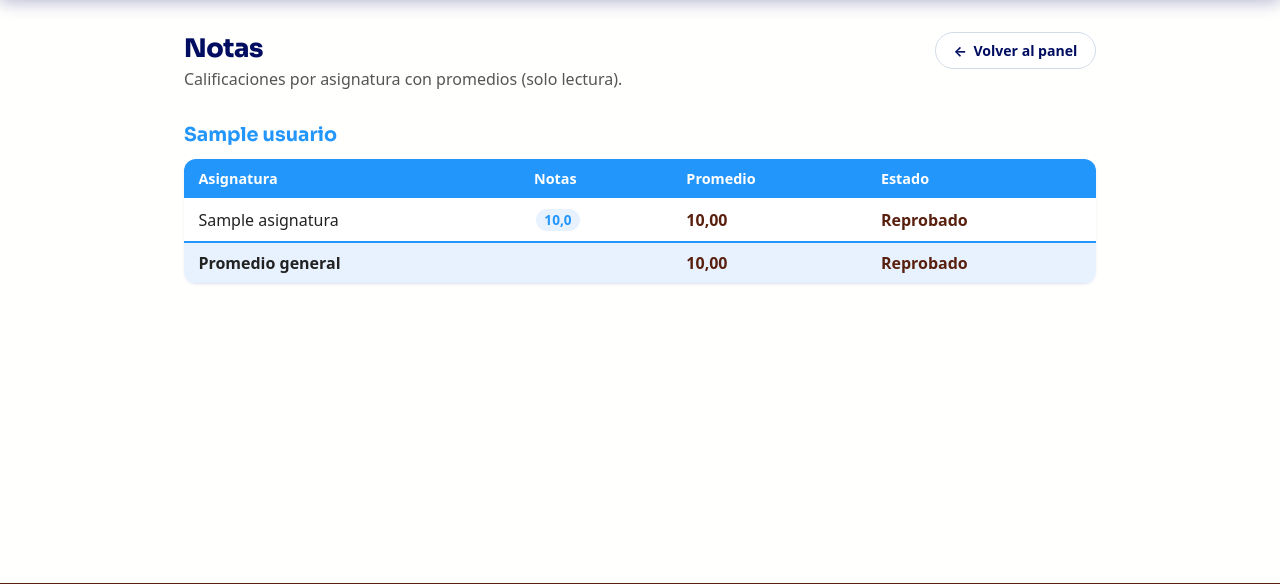
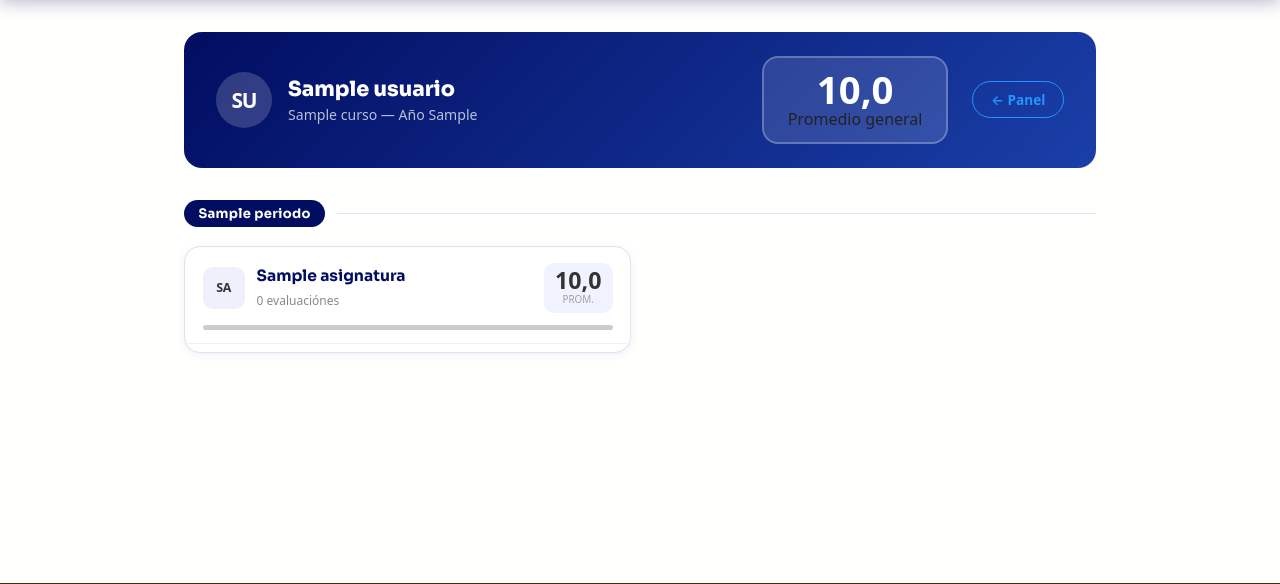
Before and after one commit to CamiloGonzalezSt/Sistema-Mater-Dolorosa, a Django app: template templates/alumnos/pupilos_notas.html in a window 1280 px wide. Shown: the part 106-690 px from the top of the page. Run offline with Django 5.2, Linux system fonts and the light colour scheme; the template is opened without the code that fills it: most values are stand-ins (such as "Sample title", 1, 10 or a date in 2020); parts of the project's set-up code (start-up, migrations or seed data) failed here and were passed over.

Commit message:
Notas del apoderado con mismo diseño que 'Mis notas' del alumno
- PupilosNotasView reescrita para producir el mismo contexto que
  MisNotasView (clase_nota helper, resumen por periodo->asignatura,
  pct de barra, promedio_general)
- pupilos_notas.html rediseñado con clases mn-* y hero por pupilo
- mis_notas.css: agrega .mn-hero-separado para múltiples pupilos
- Test actualizado para reflejar el nuevo diseño (nota-insuficiente /
  nota-suficiente en lugar de Reprobado/Aprobado del diseño anterior)

Co-Authored-By: Claude Haiku 4.5 <noreply@anthropic.com>

```diff
--- a/static/css/mis_notas.css
+++ b/static/css/mis_notas.css
@@ -294,6 +294,9 @@
     padding: 0 0.5rem;
 }
 
+/* Hero con separación cuando hay varios pupilos */
+.mn-hero-separado { margin-top: 2.5rem; }
+
 /* ── Responsive ───────────────────────────────────────────────────── */
 @media (max-width: 600px) {
     .mn-hero { padding: 1.2rem; gap: 1rem; }
--- a/templates/alumnos/pupilos_notas.html
+++ b/templates/alumnos/pupilos_notas.html
@@ -1,70 +1,103 @@
 {% extends 'base.html' %}
 {% load static %}
 
-{% block title %}Notas · Mater Dolorosa{% endblock %}
-{% block extra_css %}<link rel="stylesheet" href="{% static 'css/panel.css' %}">{% endblock %}
+{% block title %}Notas de mis pupilos · Mater Dolorosa{% endblock %}
+{% block extra_css %}
+<link rel="stylesheet" href="{% static 'css/panel.css' %}">
+<link rel="stylesheet" href="{% static 'css/mis_notas.css' %}">
+{% endblock %}
 
 {% block content %}
-<div class="panel-encabezado">
-    <div>
-        <h1>Notas</h1>
-        <p>Calificaciones por asignatura con promedios (solo lectura).</p>
-    </div>
-    <nav class="nav-encabezado">
-        <a href="{% url 'home' %}" class="btn-volver">Volver al panel</a>
-    </nav>
+
+{% if not boletines %}
+<div class="mn-estado">
+    <div class="mn-estado-icono">📋</div>
+    <h2>Sin pupilos vinculados</h2>
+    <p>Tu cuenta no tiene alumnos vinculados. Contacta a secretaría.</p>
+    <a href="{% url 'home' %}" class="mn-btn-volver">Volver al panel</a>
 </div>
 
+{% else %}
 {% for boletin in boletines %}
-<h2 class="subtitulo-seccion">{{ boletin.pupilo.usuario.get_full_name }}</h2>
-{% if boletin.ramos %}
-<table class="tabla-libro">
-    <thead>
-        <tr>
-            <th>Asignatura</th>
-            <th>Notas</th>
-            <th>Promedio</th>
-            <th>Estado</th>
-        </tr>
-    </thead>
-    <tbody>
-        {% for ramo in boletin.ramos %}
-        <tr>
-            <td class="celda-alumno">{{ ramo.asignatura }}</td>
-            <td>
-                {% for cal in ramo.calificaciones %}
-                <span class="nota-pill {% if cal.nota < 4 %}nota-roja{% endif %}" title="{{ cal.evaluacion.nombre }} ({{ cal.evaluacion.fecha|date:'d-m-Y' }})">{{ cal.nota|floatformat:1 }}</span>
+
+{# ── Hero del alumno ─────────────────────────────────────────────── #}
+<div class="mn-hero {% if not forloop.first %}mn-hero-separado{% endif %}">
+    <div class="mn-hero-info">
+        <div class="mn-hero-avatar">
+            {{ boletin.pupilo.usuario.first_name|slice:":1" }}{{ boletin.pupilo.usuario.last_name|slice:":1" }}
+        </div>
+        <div>
+            <h1 class="mn-hero-nombre">{{ boletin.pupilo.usuario.get_full_name }}</h1>
+            <p class="mn-hero-curso">
+                {% if boletin.matricula %}{{ boletin.matricula.curso }} &mdash; Año {{ boletin.matricula.anio_escolar }}{% else %}Sin matrícula activa{% endif %}
+            </p>
+        </div>
+    </div>
+    {% if boletin.promedio_general %}
+    <div class="mn-hero-promedio {{ boletin.clase_promedio_general }}">
+        <span class="mn-hero-promedio-valor">{{ boletin.promedio_general|floatformat:1 }}</span>
+        <span class="mn-hero-promedio-lbl">Promedio general</span>
+    </div>
+    {% endif %}
+    {% if forloop.first %}
+    <a href="{% url 'home' %}" class="mn-btn-volver">← Panel</a>
+    {% endif %}
+</div>
+
+{% if not boletin.resumen %}
+<div class="card card-panel" style="margin-bottom:2rem">
+    <p>Aún no hay calificaciones registradas para este alumno.</p>
+</div>
+
+{% else %}
+{% for bloque in boletin.resumen %}
+<section class="mn-periodo">
+    <h2 class="mn-periodo-titulo">
+        <span class="mn-periodo-badge">{{ bloque.periodo.nombre }}</span>
+    </h2>
+
+    <div class="mn-grid">
+        {% for item in bloque.asignaturas %}
+        <div class="mn-card {{ item.clase_promedio }}">
+            <div class="mn-card-header">
+                <div class="mn-card-inicial">{{ item.asignatura.nombre|slice:":2"|upper }}</div>
+                <div class="mn-card-meta">
+                    <h3 class="mn-card-nombre">{{ item.asignatura.nombre }}</h3>
+                    <span class="mn-card-count">{{ item.calificaciones|length }} evaluación{% if item.calificaciones|length != 1 %}es{% endif %}</span>
+                </div>
+                {% if item.promedio %}
+                <div class="mn-card-promedio">
+                    <span class="mn-card-promedio-valor">{{ item.promedio|floatformat:1 }}</span>
+                    <span class="mn-card-promedio-label">prom.</span>
+                </div>
+                {% endif %}
+            </div>
+
+            {% if item.promedio %}
+            <div class="mn-barra-wrap" title="Promedio {{ item.promedio|floatformat:1 }} / 7.0">
+                <div class="mn-barra-fill {{ item.clase_promedio }}" style="width: {{ item.pct }}%"></div>
+            </div>
+            {% endif %}
+
+            <ul class="mn-eval-lista">
+                {% for entry in item.calificaciones %}
+                <li class="mn-eval-fila">
+                    <div class="mn-eval-info">
+                        <span class="mn-eval-nombre">{{ entry.cal.evaluacion.nombre }}</span>
+                        <span class="mn-eval-tipo">{{ entry.cal.evaluacion.tipo.nombre }} · {{ entry.cal.evaluacion.fecha|date:"d M" }}</span>
+                    </div>
+                    <span class="mn-eval-nota {{ entry.clase }}">{{ entry.cal.nota|floatformat:1 }}</span>
+                </li>
                 {% endfor %}
-            </td>
-            <td class="{% if not ramo.aprobado %}nota-roja{% endif %}"><strong>{{ ramo.promedio|floatformat:2 }}</strong></td>
-            <td>
-                {% if ramo.aprobado %}
-                <span class="estado-aprobado">Aprobado</span>
-                {% else %}
-                <span class="estado-reprobado">Reprobado</span>
-                {% endif %}
-            </td>
-        </tr>
+            </ul>
+        </div>
         {% endfor %}
-    </tbody>
-    <tfoot>
-        <tr class="fila-promedio-general">
-            <td colspan="2"><strong>Promedio general</strong></td>
-            <td class="{% if not boletin.aprobado_general %}nota-roja{% endif %}"><strong>{{ boletin.promedio_general|floatformat:2 }}</strong></td>
-            <td>
-                {% if boletin.aprobado_general %}
-                <span class="estado-aprobado">Aprobado</span>
-                {% else %}
-                <span class="estado-reprobado">Reprobado</span>
-                {% endif %}
-            </td>
-        </tr>
-    </tfoot>
-</table>
-{% else %}
-<p class="nota-ayuda">Sin calificaciones registradas.</p>
+    </div>
+</section>
+{% endfor %}
 {% endif %}
-{% empty %}
-<div class="card card-panel"><p>Tu cuenta no tiene pupilos vinculados. Contacta a secretaría.</p></div>
+
 {% endfor %}
+{% endif %}
+
 {% endblock %}
```
Also changed, not shown: apps/alumnos/tests.py (+6 -6 lines), apps/alumnos/views.py (+62 -21 lines).
